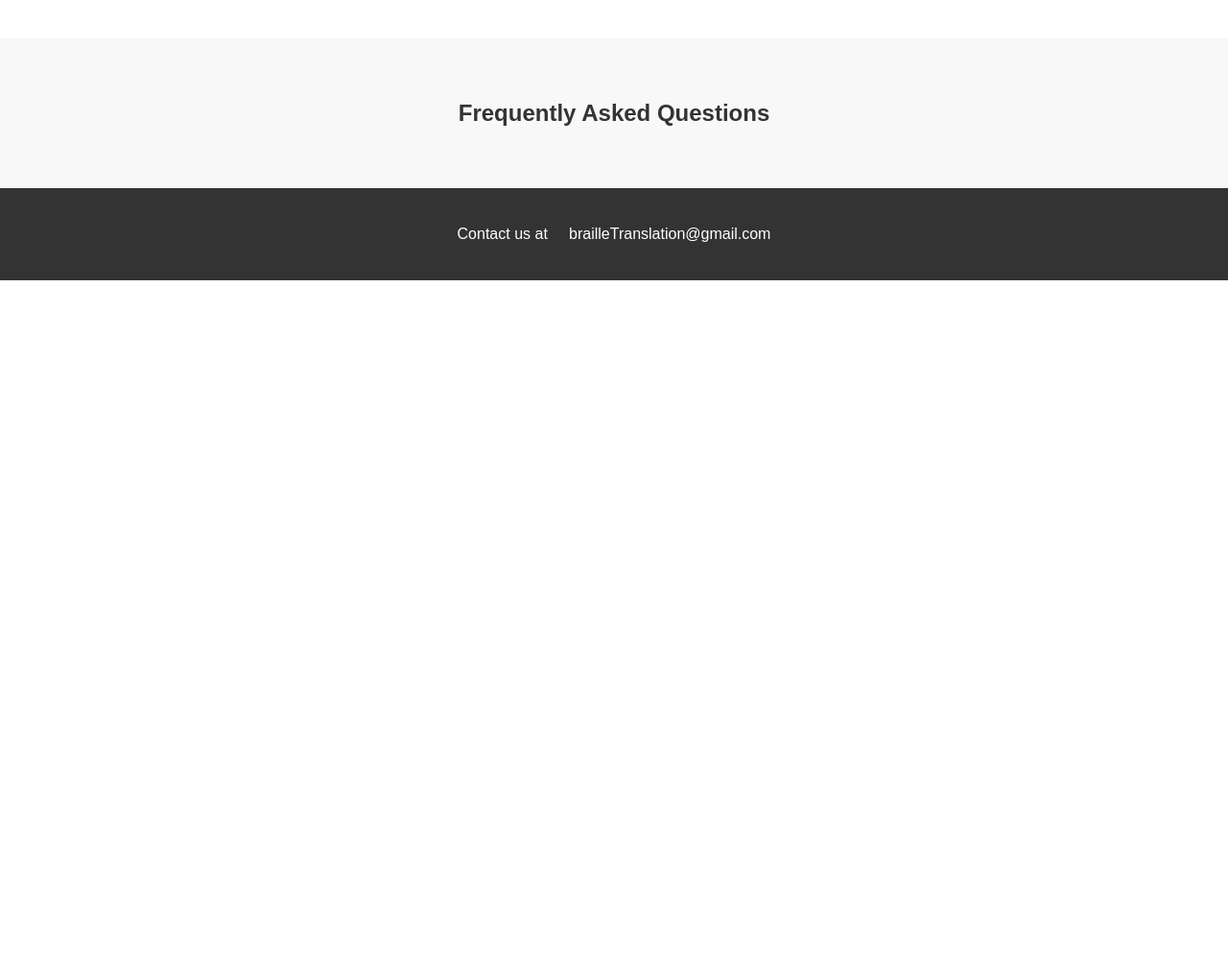
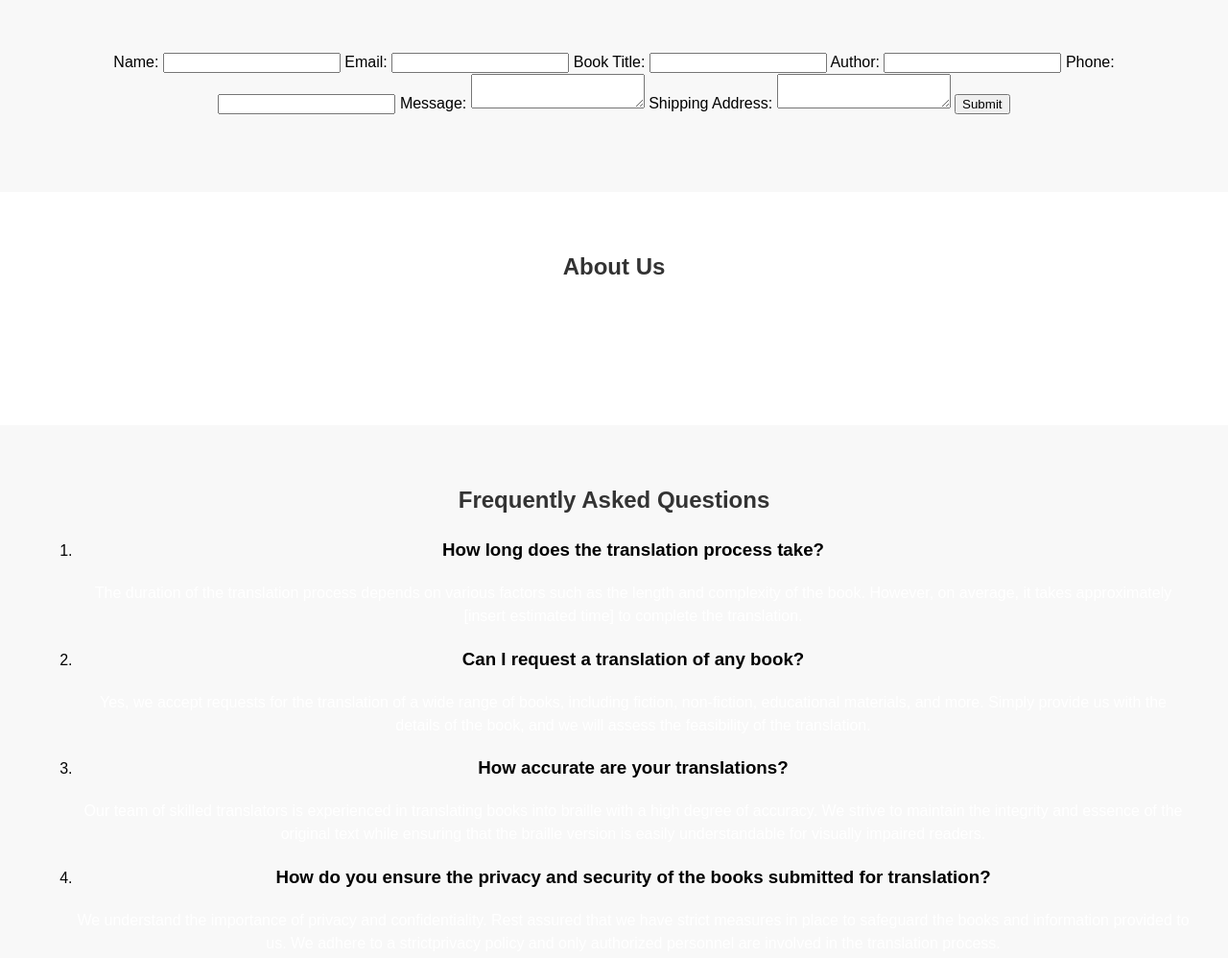
Before and after one commit to SikSika/brailleTranslationForSchool, a plain HTML site: page index.html in a window 1280 px wide. Shown: the part 1307-2305 px from the top of the page at 96% size. Before the commit the page ends 1599 px from the top, so only its background shows below. Drawn offline with Linux system fonts and the light colour scheme.

Commit message:
updated index.html

```diff
--- a/index.html
+++ b/index.html
@@ -12,7 +12,7 @@
   </header>
 
   <div class="sticky-banner">
-    <img src="photos/logo.png" alt="Braille Book Translation Logo" class="logo">
+    <img src="logo.png" alt="Braille Book Translation Logo" class="logo">
     <div class="nav-buttons">
       <a href="#request-form">Request a Translation</a>
       <a href="#services">Our Services</a>
@@ -27,28 +27,74 @@
     </div>
   </div>
 
+<div id="wrapper">
   <section id="services" class="scroll-anim">
     <h2>Our Services</h2>
-    <!-- Add detailed service information here -->
+    <p>1. Translating Books into Braille: We offer professional translation services to convert normal books into braille. Our team of skilled translators ensures accurate and high-quality translations, preserving the essence and meaning of the original text.</p>
+    <p>2. 3D Printing of Braille Books: Once the translation is complete, we utilize advanced 3D printing technology to create physical braille versions of the translated books. These tactile books allow visually impaired individuals to read and experience the content through touch.</p>
   </section>
 
   <section id="request-form" class="scroll-anim">
     <h2>Request a Translation</h2>
-    <!-- Add the request form here -->
+    <p>To request a translation of a book into braille, please fill in this form below:</p>
+    <section id="request-form" class="scroll-anim">
+      <form id="contactForm" enctype="multipart/form-data">
+         <label for="name">Name:</label>
+         <input type="text" id="name" name="name" required>
+
+         <label for="email">Email:</label>
+         <input type="email" id="email" name="email" required>
+
+         <label for="bookTitle">Book Title:</label>
+         <input type="text" id="bookTitle" name="bookTitle" required>
+
+         <label for="author">Author:</label>
+         <input type="text" id="author" name="author" required>
+
+         <label for="phone">Phone:</label>
+         <input type="tel" id="phone" name="phone" required>
+
+         <label for="message">Message:</label>
+         <textarea id="message" name="message" required></textarea>
+
+         <label for="address">Shipping Address:</label>
+         <textarea id="address" name="address" required></textarea>
+
+         <button type="submit">Submit</button>
+       </form>
+    </section>
   </section>
 
   <section id="about" class="scroll-anim">
     <h2>About Us</h2>
-    <!-- Add information about your company and team here -->
+    <p>At Creative Secondary School, we are a team of passionate students dedicated to making literature accessible to visually impaired individuals. Our mission is to bridge the gap between the sighted and visually impaired communities by providing high-quality braille translations and 3D-printed braille books. We believe that everyone deserves the opportunity to enjoy the magic of reading and explore the vast world of literature.</p>
   </section>
 
   <section id="faq" class="scroll-anim">
     <h2>Frequently Asked Questions</h2>
-    <!-- Add FAQ content here -->
+    <ol>
+      <li>
+        <h3>How long does the translation process take?</h3>
+        <p>The duration of the translation process depends on various factors such as the length and complexity of the book. However, on average, it takes approximately [insert estimated time] to complete the translation.</p>
+      </li>
+      <li>
+        <h3>Can I request a translation of any book?</h3>
+        <p>Yes, we accept requests for the translation of a wide range of books, including fiction, non-fiction, educational materials, and more. Simply provide us with the details of the book, and we will assess the feasibility of the translation.</p>
+      </li>
+      <li>
+        <h3>How accurate are your translations?</h3>
+        <p>Our team of skilled translators is experienced in translating books into braille with a high degree of accuracy. We strive to maintain the integrity and essence of the original text while ensuring that the braille version is easily understandable for visually impaired readers.</p>
+      </li>
+      <li>
+        <h3>How do you ensure the privacy and security of the books submitted for translation?</h3>
+        <p>We understand the importance of privacy and confidentiality. Rest assured that we have strict measures in place to safeguard the books and information provided to us. We adhere to a strictprivacy policy and only authorized personnel are involved in the translation process.</p>
+      </li>
+    </ol>
   </section>
+</div>
 
   <footer>
-    <p>Contact us at &#160;&#160;&#160; brailleTranslation@gmail.com</p>
+    <p>Contact us at  brailleTranslation@gmail.com</p>
   </footer>
 
   <script src="script.js"></script>
```
